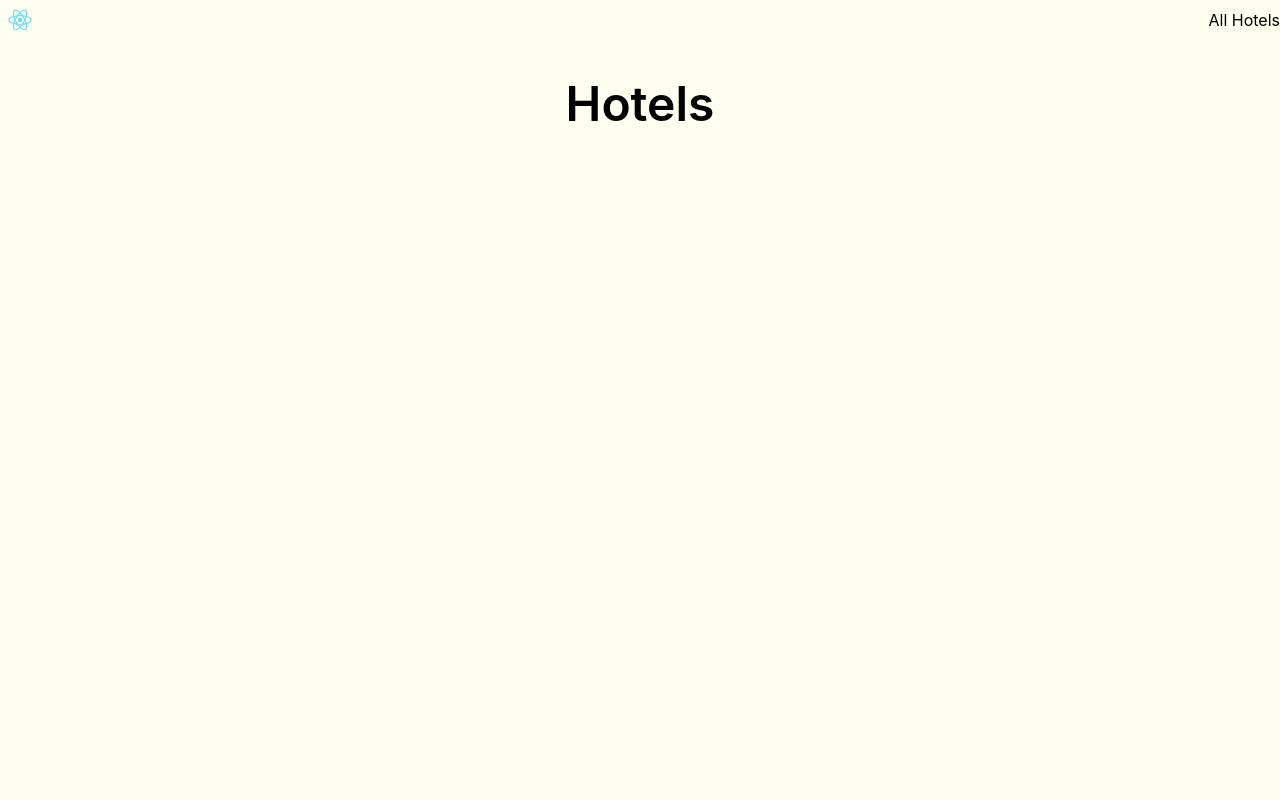
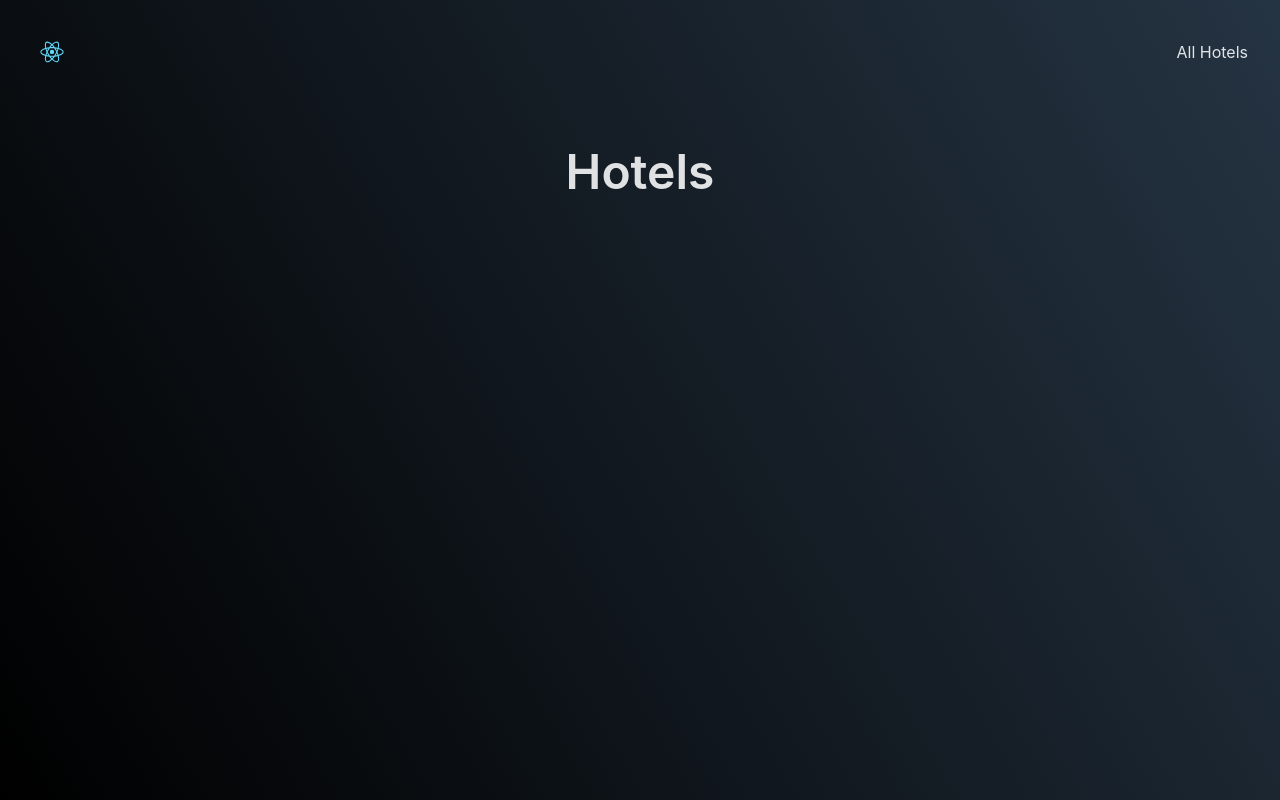
Before and after one commit to GenaPlem/hotel_spa, a React (Create React App) app: page /hotels in a window 1280 px wide. Built offline with nearby package versions, Linux system fonts and the light colour scheme.

Commit message:
Update root styles

```diff
--- a/src/index.css
+++ b/src/index.css
@@ -2,12 +2,28 @@
 @tailwind components;
 @tailwind utilities;
 
+#root {
+  max-width: 1280px;
+  margin: 0 auto;
+  padding: 2rem;
+  text-align: center;
+  display: flex;
+  flex-direction: column;
+  min-height: 100vh;
+}
+
 body {
   margin: 0;
+  min-width: 320px;
+  min-height: 100vh;
+
   font-family: -apple-system, BlinkMacSystemFont, "Segoe UI", "Roboto", "Oxygen",
     "Ubuntu", "Cantarell", "Fira Sans", "Droid Sans", "Helvetica Neue",
     sans-serif;
   -webkit-font-smoothing: antialiased;
   -moz-osx-font-smoothing: grayscale;
-  background-color: ivory;
+
+  color-scheme: light dark;
+  color: rgba(255, 255, 255, 0.87);
+  background: linear-gradient(60deg, #000000 0%, #2C3E50 120%);
 }
```
